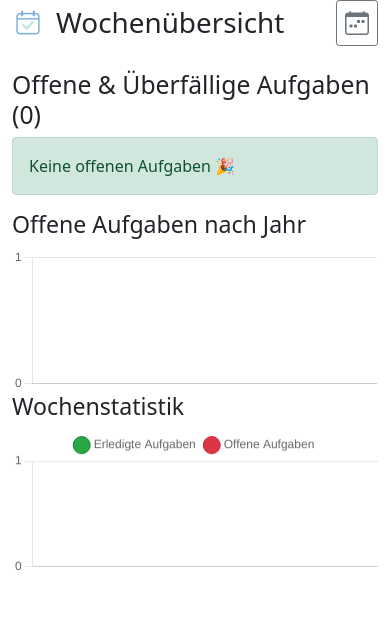
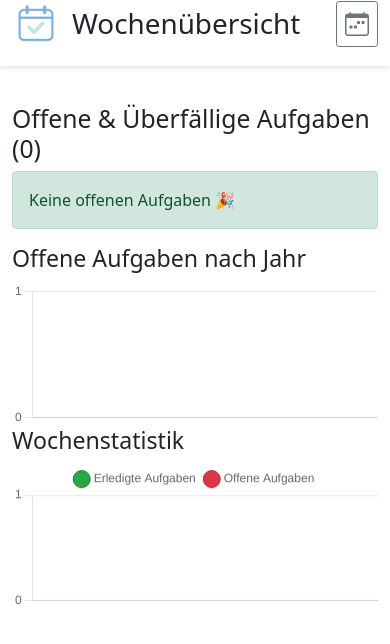
Before and after one commit to KateiRen/ZenWeek, a Flask app: page /summary in a window 390 px wide. Shown: the top 644 px of the page. Run offline with Flask 3, Linux system fonts and the light colour scheme; data that the repository does not hold is empty; parts of the project's set-up code (start-up, migrations or seed data) failed here and were passed over.

Commit message:
Implement fixed header for both main and summary pages
- Add fixed header styling that stays at top during scrolling
- Main page: Fixed header includes logo, title, toggles, and week navigation with edit/delete buttons
- Summary page: Fixed header includes logo, title, and back navigation
- Adjust body padding-top: 120px for main page, 80px for summary page
- Add shadow and background styling for professional appearance
- Ensures edit/delete buttons are always accessible when scrolling through many tasks
- Improves UX by keeping navigation always visible

```diff
--- a/static/style.css
+++ b/static/style.css
@@ -1,3 +1,25 @@
+/* Fixed header styling */
+.fixed-header {
+    position: fixed;
+    top: 0;
+    left: 0;
+    right: 0;
+    z-index: 1030;
+    background-color: white;
+    box-shadow: 0 2px 4px rgba(0,0,0,0.1);
+    padding-bottom: 10px;
+}
+
+/* Add margin to body to compensate for fixed header */
+body {
+    padding-top: 120px; /* Reduced space between header and content */
+}
+
+/* Summary page specific styling - smaller header needs less padding */
+body.summary-page {
+    padding-top: 80px !important;
+}
+
 /* Chart icon next to toggles */
 .summary-chart-icon {
     font-size: 1.5rem;
@@ -44,48 +66,6 @@
 
 .day-col .createTask123 {
     margin-top: auto;
-}
-
-/* Btn-group full width styling */
-.btn-group {
-    width: 100% !important;
-    display: flex !important;
-}
-
-.btn-group .cw-button {
-    flex: 1;
-    max-width: none !important;
-}
-
-/* Week navigation improvements */
-.week-navigation {
-    overflow-x: auto;
-    overflow-y: hidden;
-    white-space: nowrap;
-    padding-bottom: 5px;
-}
-
-.week-navigation .btn {
-    flex: 0 0 auto;
-    min-width: 60px;
-}
-
-/* Responsive header adjustments */
-@media (max-width: 576px) {
-    .zenweek-logo {
-        height: 32px;
-    }
-
-    .week-navigation .btn {
-        min-width: 50px;
-        font-size: 0.875rem;
-        padding: 0.375rem 0.5rem;
-    }
-
-    .open-task-badge {
-        font-size: 0.65em;
-        padding: 0.25em 0.45em;
-    }
 }
 
 /* Week styling */
--- a/templates/summary.html
+++ b/templates/summary.html
@@ -8,7 +8,9 @@
     <link rel="stylesheet" href="/static/style.css">
     <title>Wochenübersicht</title>
   </head>
-  <body>
+  <body class="summary-page">
+    <!-- Fixed Header -->
+    <div class="fixed-header">
       <div class="container-fluid">
         <div class="d-flex justify-content-between align-items-center mb-2">
           <div class="d-flex align-items-center">
@@ -24,6 +26,8 @@
           </div>
         </div>
       </div>
+    </div> <!-- End of fixed-header -->
+
     <div class="container mt-4">
       <h2>Offene & Überfällige Aufgaben ({{ open_tasks|length }})</h2>
       {% if open_tasks %}
```
Also changed, not shown: templates/index.html (+4 -5 lines). Lines whose indentation alone changed are shown as unchanged.
